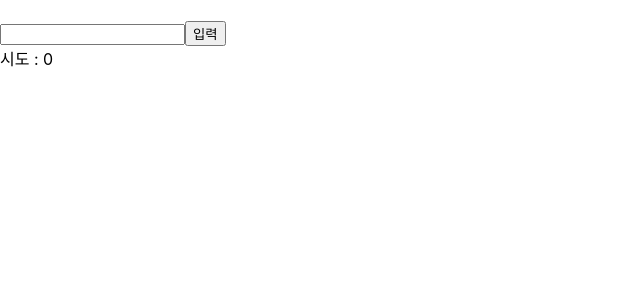
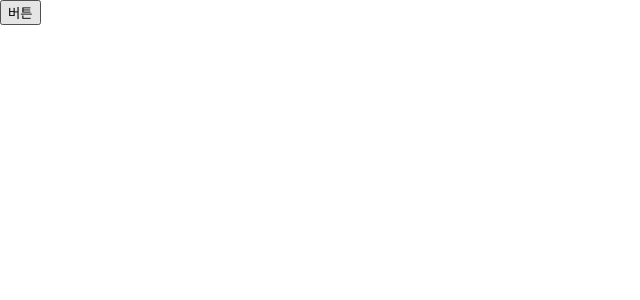
Before and after one commit to jeonnni/react-webgame, a React (Create React App) app: page / in a window 1280 px wide. Shown: the top 300 px of the page, without its empty margins (0-640 px from the left). Built offline with nearby package versions, Linux system fonts and the light colour scheme.

Commit message:
렌더링

```diff
--- a/src/App.js
+++ b/src/App.js
@@ -1,12 +1,12 @@
 
 import './App.css';
-import NumberBaseball from './components/number-baseball/NumberBaseball';
+import RenderTest from './components/game-test/RenderTest';
 
 
 function App() {
   return (
     <div>
-      <NumberBaseball/>
+      <RenderTest/>
     </div>
   );
 }
--- /dev/null
+++ b/src/components/game-test/RenderTest.jsx
@@ -0,0 +1,34 @@
+import { Component } from "react";
+
+
+class Test extends Component {
+    state = {
+        counter:0,
+    }
+
+    /**
+     * render 처럼 react에서 지원하는 메서드
+     * 어떤 경우에 렌더링을 해야 되는지 직접 적어줘야 된다
+     */
+    shouldComponentUpdate(nextprops, nextState, nextContext){
+        //this.state.counter 현재 카운터 nextState.counter 미래 바뀌는 카운터
+        if(this.state.counter !== nextState.counter){
+            return true; //렌더링 O
+        }
+        return false; //렌더링 X
+    }
+
+    onClickBtn = () => {
+        this.setState({});
+    }
+    render () {
+        console.log(`렌더링 : ${this.state}`)
+        return(
+            <div>
+                <button onClick={this.onClickBtn}>버튼</button>
+            </div>
+        )
+    }
+}
+
+export default Test;
```
Also changed, not shown: 1 other file (tests, documents, lock files or other folders).
